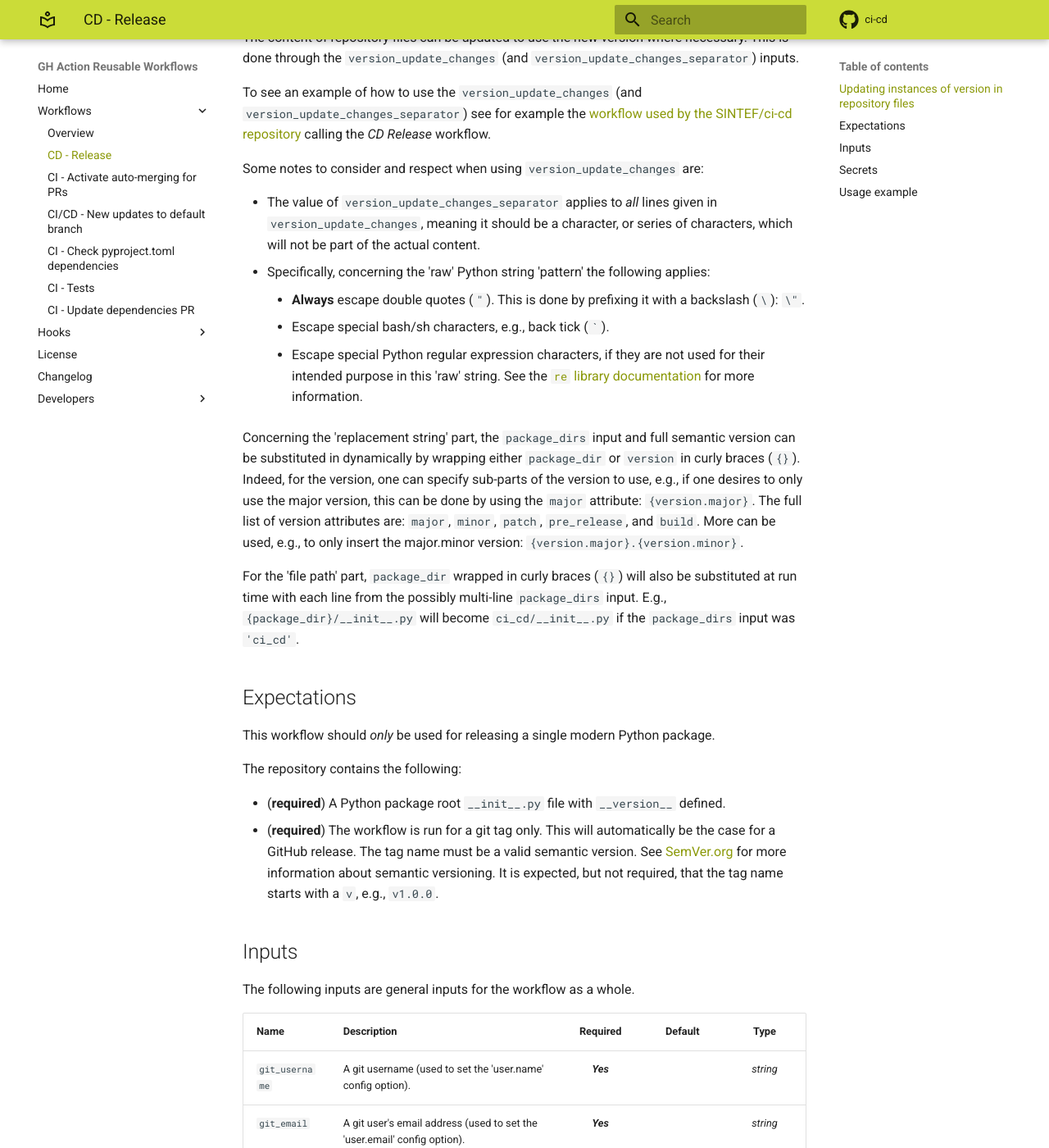
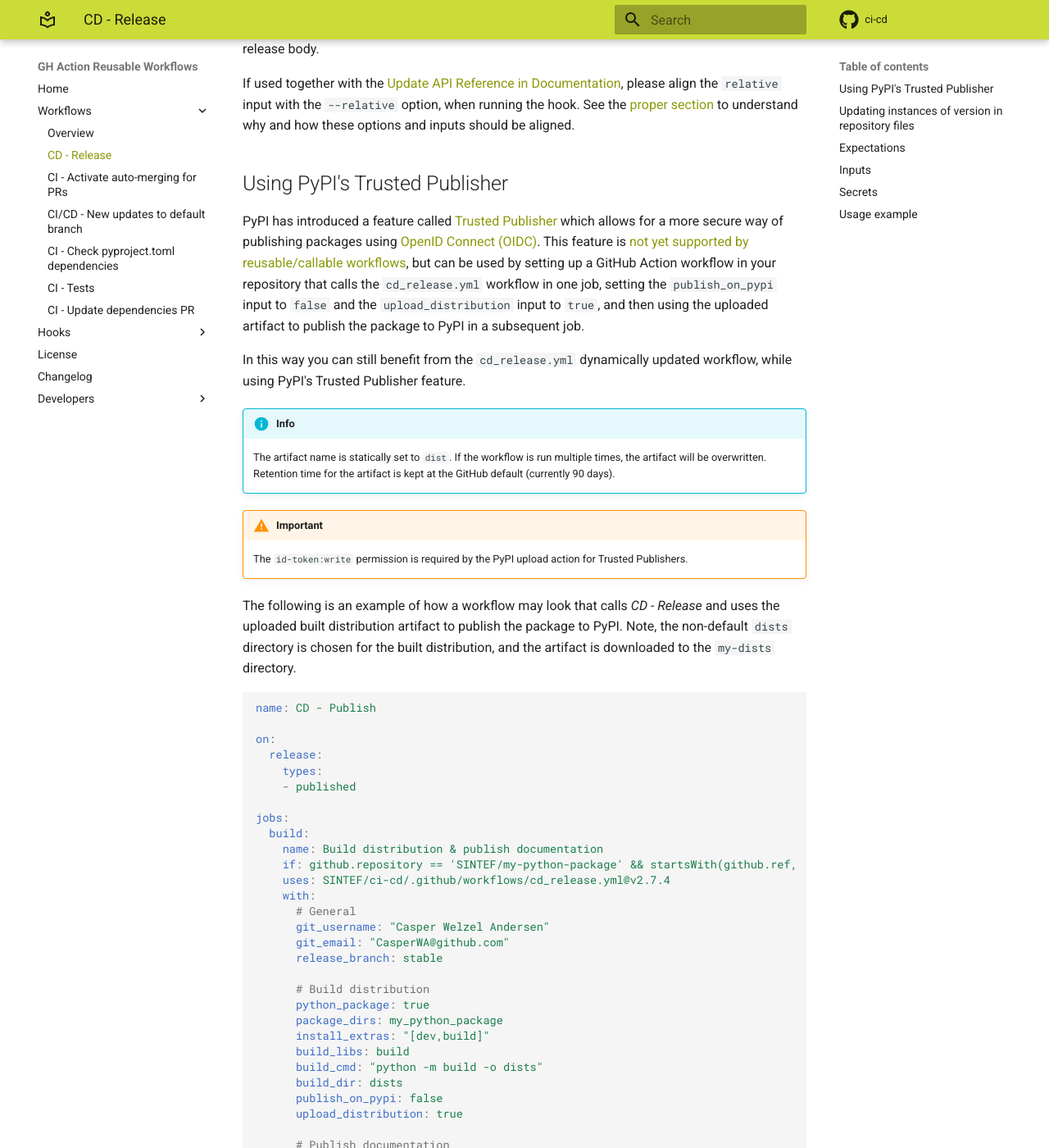
Before and after one commit to SemanticMatter/ci-cd, an MkDocs documentation site: the page built from docs/workflows/cd_release.md, in a window 1280 px wide and 1400 px high, scrolled down 938 px. Shown: the whole window at 82% size. Built offline with MkDocs 1.6.1 and Material for MkDocs 9.7.7, drawn with Linux system fonts in a browser that asks for light colours; comment, search, counter and statistics services are not loaded; the version menu is left out; some of the changed text lies outside the part shown.

Commit message:
Push for PyPI Trusted Publisher usage (#267)
Change publish_on_pypi default

Add new upload_distribution input to match a new step in the publish
distribution job, where the distribution folder is uploaded as an
artifact.
Add new build_dir input to specify the build target folder for the
distribution.

Make publish_on_pypi a required input, in the hope that this will catch
users that do not set the input and rely on its default, which has now
changed and would result in successful workflows that would however not
upload anything to PyPI as expected.
Remove the requirement of publish_on_pypi in the next next version.

Update the documentation, adding warnings about the default value change
to both the top of the specific workflow page, but also to the landing
page.
Add an example on how to still use the reusable/callable workflow and
also the new PyPI Trusted Publisher feature.

````diff
--- a/docs/workflows/cd_release.md
+++ b/docs/workflows/cd_release.md
@@ -1,5 +1,14 @@
 # CD - Release
 <!-- markdownlint-disable MD007 -->
+
+!!! warning "Important"
+    The default for `publish_on_pypi` has changed from `true` to `false` in version `2.8.0`.
+
+    To keep using the previous behaviour, set `publish_on_pypi: true` in the workflow file.
+
+    This change has been introduced to push for the use of PyPI's [Trusted Publisher](https://docs.pypi.org/trusted-publishers/) feature, which is not yet supported by reusable/callable workflows.
+
+    See the [Using PyPI's Trusted Publisher](#using-pypis-trusted-publisher) section for more information on how to migrate to this feature.
 
 **File to use:** `cd_release.yml`
 
@@ -23,6 +32,88 @@
 
 If used together with the [Update API Reference in Documentation](../hooks/docs_api_reference.md#using-it-together-with-cicd-workflows), please align the `relative` input with the `--relative` option, when running the hook.
 See the [proper section](../hooks/docs_api_reference.md#using-it-together-with-cicd-workflows) to understand why and how these options and inputs should be aligned.
+
+## Using PyPI's Trusted Publisher
+
+PyPI has introduced a feature called [Trusted Publisher](https://docs.pypi.org/trusted-publishers/) which allows for a more secure way of publishing packages using [OpenID Connect (OIDC)](https://openid.net/connect/).
+This feature is [not yet supported by reusable/callable workflows](https://github.com/pypa/gh-action-pypi-publish/tree/release/v1?tab=readme-ov-file#trusted-publishing), but can be used by setting up a GitHub Action workflow in your repository that calls the `cd_release.yml` workflow in one job, setting the `publish_on_pypi` input to `false` and the `upload_distribution` input to `true`, and then using the uploaded artifact to publish the package to PyPI in a subsequent job.
+
+In this way you can still benefit from the `cd_release.yml` dynamically updated workflow, while using PyPI's Trusted Publisher feature.
+
+!!! info
+    The artifact name is statically set to `dist`.
+    If the workflow is run multiple times, the artifact will be overwritten.
+    Retention time for the artifact is kept at the GitHub default (currently 90 days).
+
+!!! warning "Important"
+    The `id-token:write` permission is required by the PyPI upload action for Trusted Publishers.
+
+The following is an example of how a workflow may look that calls _CD - Release_ and uses the uploaded built distribution artifact to publish the package to PyPI.
+Note, the non-default `dists` directory is chosen for the built distribution, and the artifact is downloaded to the `my-dists` directory.
+
+```yaml
+name: CD - Publish
+
+on:
+  release:
+    types:
+    - published
+
+jobs:
+  build:
+    name: Build distribution & publish documentation
+    if: github.repository == 'SINTEF/my-python-package' && startsWith(github.ref, 'refs/tags/v')
+    uses: SINTEF/ci-cd/.github/workflows/cd_release.yml@v2.7.4
+    with:
+      # General
+      git_username: "Casper Welzel Andersen"
+      git_email: "CasperWA@github.com"
+      release_branch: stable
+
+      # Build distribution
+      python_package: true
+      package_dirs: my_python_package
+      install_extras: "[dev,build]"
+      build_libs: build
+      build_cmd: "python -m build -o dists"
+      build_dir: dists
+      publish_on_pypi: false
+      upload_distribution: true
+
+      # Publish documentation
+      update_docs: true
+      doc_extras: "[docs]"
+      docs_framework: mkdocs
+
+    secrets:
+      PAT: ${{ secrets.PAT }}
+
+  publish:
+    name: Publish to PyPI
+    needs: build
+    runs-on: ubuntu-latest
+
+    # Using environments is recommended by PyPI when using Trusted Publishers
+    environment: release
+
+    # The id-token:write permission is required by the PyPI upload action for
+    # Trusted Publishers
+    permissions:
+      id-token: write
+
+    steps:
+      - name: Download distribution
+        uses: actions/download-artifact@v4
+        with:
+          name: dist  # The artifact will always be called 'dist'
+          path: my-dists
+
+      - name: Publish to PyPI
+        uses: pypa/gh-action-pypi-publish@release/v1
+        with:
+          # The path to the distribution to upload
+          package-dir: my-dists
+```
 
 ## Updating instances of version in repository files
 
@@ -80,17 +171,19 @@
 
 | **Name** | **Description** | **Required** | **Default** | **Type** |
 |:--- |:--- |:---:|:---:|:---:|
+| `publish_on_pypi` | Whether or not to publish on PyPI.</br></br>**Note**: This is only relevant if 'python_package' is 'true', which is the default.</br></br>**Important**: The default has changed from `true` to `false` to push for the use of PyPI's [Trusted Publisher](https://docs.pypi.org/trusted-publishers/) feature.</br>See the [Using PyPI's Trusted Publisher](#using-pypis-trusted-publisher) section for more information on how to migrate to this feature. | **Yes (will be non-required in v2.9)** | `false` | _boolean_ |
 | `python_package` | Whether or not this is a Python package, where the version should be updated in the `'package_dir'/__init__.py` for the possibly several 'package_dir' lines given in the `package_dirs` input and a build and release to PyPI should be performed. | No | `true` | _boolean_ |
 | `python_version_build` | The Python version to use for the workflow when building the package. | No | 3.9 | _string_ |
 | `package_dirs` | A multi-line string of paths to Python package directories relative to the repository directory to have its `__version__` value updated.</br></br>Example: `'src/my_package'`.</br></br>**Important**: This is _required_ if 'python_package' is 'true', which is the default.</br></br>See also [Single vs multi-line input](index.md#single-vs-multi-line-input). | **_Yes_ (if 'python_package' is 'true')** | | _string_ |
 | `version_update_changes` | A multi-line string of changes to be implemented in the repository files upon updating the version. The string should be made up of three parts: 'file path', 'pattern', and 'replacement string'. These are separated by the 'version_update_changes_separator' value.</br>The 'file path' must _always_ either be relative to the repository root directory or absolute.</br>The 'pattern' should be given as a 'raw' Python string.</br></br>See also [Single vs multi-line input](index.md#single-vs-multi-line-input). | No | _Empty string_ | _string_ |
 | `version_update_changes_separator` | The separator to use for 'version_update_changes' when splitting the three parts of each string. | No | , | _string_ |
 | `build_libs` | A space-separated list of packages to install via PyPI (`pip install`). | No | _Empty string_ | _string_ |
-| `build_cmd` | The package build command, e.g., `'flit build'` or `'python -m build'` (default). | No | `python -m build` | _string_ |
+| `build_cmd` | The package build command, e.g., `'flit build'` or `'python -m build'`. | No | `python -m build --outdir dist .` | _string_ |
+| `build_dir` | The directory where the built distribution is located. This should reflect the directory used in the build command or by default by the build library. | No | `dist` | _string_ |
 | `tag_message_file` | Relative path to a release tag message file from the root of the repository.</br></br>Example: `'.github/utils/release_tag_msg.txt'`. | No | _Empty string_ | _string_ |
 | `changelog_exclude_tags_regex` | A regular expression matching any tags that should be excluded from the CHANGELOG.md. | No | _Empty string_ | _string_ |
 | `changelog_exclude_labels` | Comma-separated list of labels to exclude from the CHANGELOG.md. | No | _Empty string_ | _string_ |
-| `publish_on_pypi` | Whether or not to publish on PyPI.</br></br>**Note**: This is only relevant if 'python_package' is 'true', which is the default. | No | `true` | _boolean_ |
+| `upload_distribution` | Whether or not to upload the built distribution as an artifact.</br></br>**Note**: This is only relevant if 'python_package' is 'true', which is the default. | No | `true` | _boolean_ |
 
 Inputs related to building and releasing the documentation in general.
 
@@ -142,16 +235,22 @@
     uses: SINTEF/ci-cd/.github/workflows/cd_release.yml@v2.7.4
     if: github.repository == 'SINTEF/my-python-package' && startsWith(github.ref, 'refs/tags/v')
     with:
+      # General
       git_username: "Casper Welzel Andersen"
       git_email: "CasperWA@github.com"
       release_branch: stable
+
+      # Publish distribution
       package_dirs: my_python_package
       install_extras: "[dev,build]"
       build_cmd: "pip install flit && flit build"
       tag_message_file: ".github/utils/release_tag_msg.txt"
+      changelog_exclude_labels: "skip_changelog,duplicate"
+      publish_on_pypi: true
+
+      # Publish documentation
       update_docs: true
       doc_extras: "[docs]"
-      exclude_labels: "skip_changelog,duplicate"
     secrets:
       PyPI_token: ${{ secrets.PYPI_TOKEN }}
       PAT: ${{ secrets.PAT }}
````
Also changed, not shown: docs/index.md (+9 -0 lines), 2 other files.
